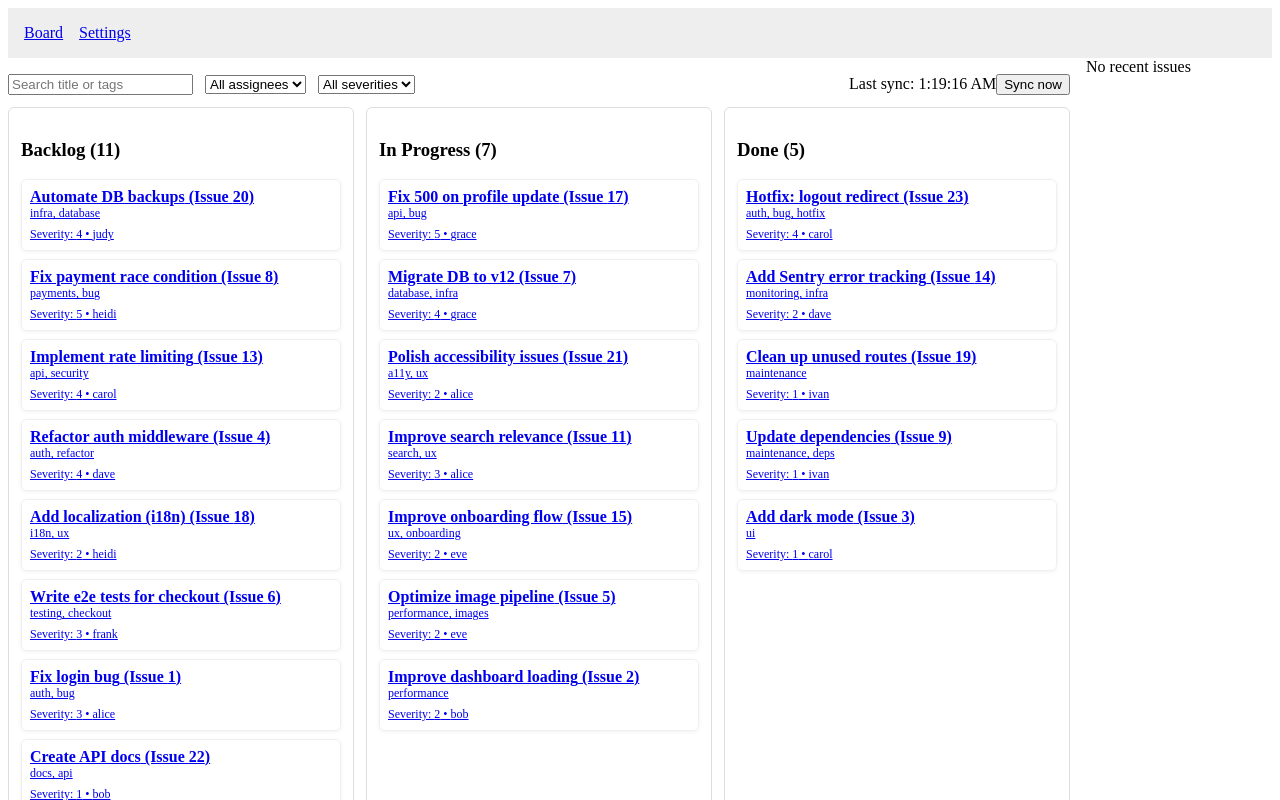
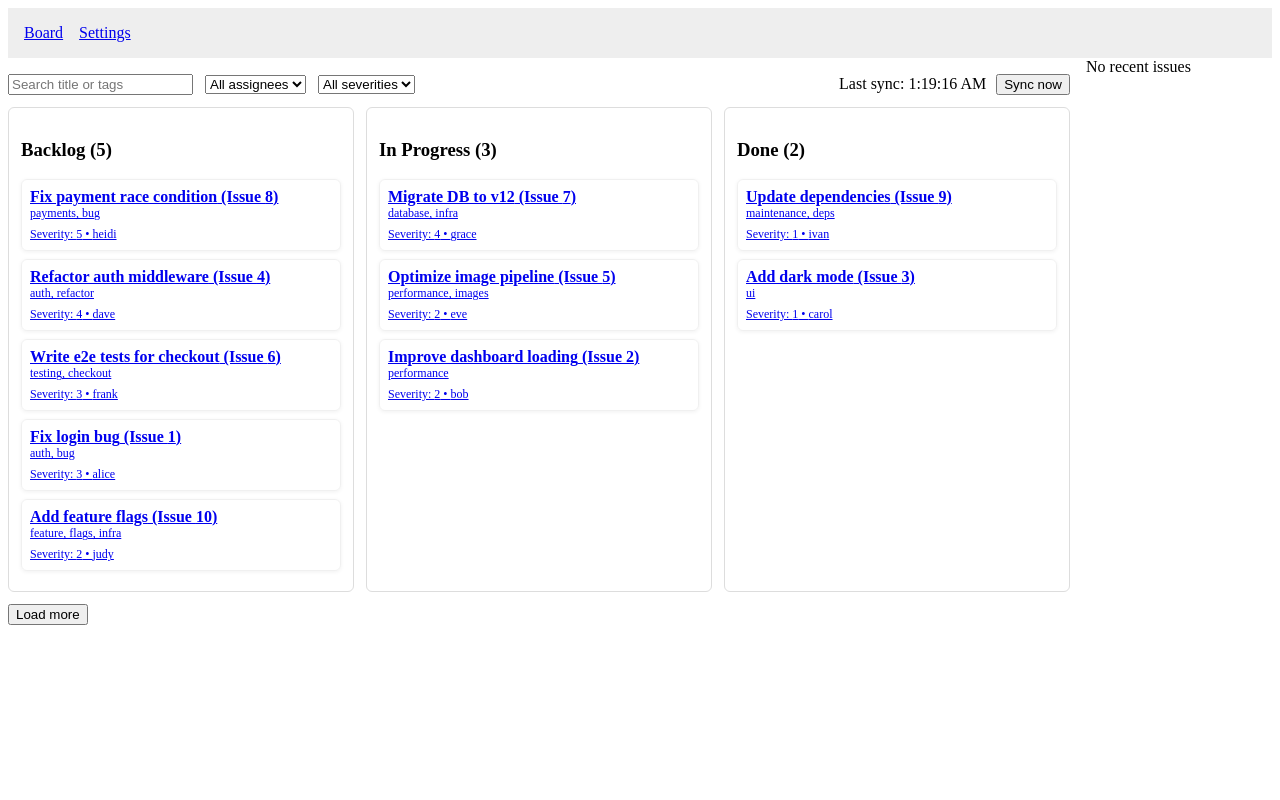
Before and after one commit to chukwuma-azubuike/kanban-issue-board, a React (Create React App) app: page /board in a window 1280 px wide. Shown: the top 800 px of the page. Built offline with nearby package versions, Linux system fonts and the light colour scheme.

Commit message:
feat(pagination): add issue list pagination

```diff
--- a/src/pages/BoardPage.tsx
+++ b/src/pages/BoardPage.tsx
@@ -27,11 +27,14 @@ export function BoardPage() {
 	const query = useIssuesStore((s) => s.query);
 	const assigneeFilter = useIssuesStore((s) => s.assigneeFilter);
 	const severityFilter = useIssuesStore((s) => s.severityFilter);
+	const page = useIssuesStore((s) => s.page);
+	const hasMore = useIssuesStore((s) => s.hasMore);
 	const updateIssue = useIssuesStore((s) => s.updateIssue);
 	const reload = useIssuesStore((s) => s.getIssues);
 	const setQuery = useIssuesStore((s) => s.setQuery);
 	const setAssigneeFilter = useIssuesStore((s) => s.setAssigneeFilter);
 	const setSeverityFilter = useIssuesStore((s) => s.setSeverityFilter);
+	const setPage = useIssuesStore((s) => s.setPage);
 
 	const onDragEnd = useCallback(
 		async (event: DragEndEvent) => {
@@ -99,6 +102,13 @@ export function BoardPage() {
 		setSeverityFilter(e.target.value !== 'all' ? Number(e.target.value) : e.target.value);
 	};
 
+	const handlePagination = () => {
+		if (hasMore) {
+			setPage(page + 1);
+			reload({ page: page + 1, limit: 10 });
+		}
+	};
+
 	const handleQuery = (e: ChangeEvent<HTMLInputElement>) => {
 		setQuery(e.target.value);
 	};
@@ -142,8 +152,10 @@ export function BoardPage() {
 						))}
 					</select>
 					<div style={{ marginLeft: 'auto' }}>
-						Last sync: {lastSync ? lastSync.toLocaleTimeString() : '—'}
-						<button onClick={reload}>Sync now</button>
+						<span style={{ marginRight: 10 }}>
+							Last sync: {lastSync ? lastSync.toLocaleTimeString() : '—'}
+						</span>
+						<button onClick={reload as () => void}>Sync now</button>
 					</div>
 				</div>
 
@@ -154,6 +166,12 @@ export function BoardPage() {
 						})}
 					</div>
 				</DndContext>
+
+				<div style={{ marginTop: 12 }}>
+					<button disabled={!hasMore} onClick={handlePagination}>
+						{hasMore ? 'Load more' : 'No more issues to load'}
+					</button>
+				</div>
 			</div>
 
 			<div style={{ width: 280 }}>
--- a/src/stores/issuesStore.ts
+++ b/src/stores/issuesStore.ts
@@ -1,8 +1,9 @@
 import { create } from 'zustand';
 import { devtools } from 'zustand/middleware';
 import * as api from '../utils/api';
-import type { Issue, IssueStatus, Issue as IssueType, PendingUpdate } from '../types';
+import type { Issue, IssueStatus, Issue as IssueType, Pagination, PendingUpdate } from '../types';
 import { currentUser } from '../constants/currentUser';
+import dedupeById from '../utils/dedupe';
 
 interface IssuesState {
 	issues: IssueType[];
@@ -14,11 +15,12 @@ interface IssuesState {
 	assigneeFilter: string | 'all';
 	severityFilter: number | 'all';
 	page: number;
+	hasMore: boolean;
 
 	// selectors / helpers
 	getIssue: (id: string) => Promise<Issue>;
 	getPendingIds: () => string[];
-	getIssues: () => Promise<void>;
+	getIssues: (pagination?: Partial<Pagination>) => Promise<void>;
 
 	// actions
 	updateIssue: (issue: Partial<Issue>) => Promise<void>;
@@ -27,6 +29,7 @@ interface IssuesState {
 	setQuery: (value: string) => void;
 	setAssigneeFilter: (value: string | 'all') => void;
 	setSeverityFilter: (value: number | 'all') => void;
+	setPage: (value: number) => void;
 }
 
 export const UNDO_DURATION_SEC = 5;
@@ -68,11 +71,44 @@ export const useIssuesStore = create<IssuesState>()(
 
 			getPendingIds: () => Object.keys(get().pending),
 
-			getIssues: async () => {
+			getIssues: async (pagination: Pagination) => {
 				set({ loading: true });
 				try {
+					const { page = 1, limit = 10 } = pagination ?? {};
+					set({ page });
+
+					// sanitize
+					const pageNum = Math.max(1, Math.floor(page));
+					const pageLimit = Math.max(1, Math.floor(limit));
+
 					const remote = await api.mockFetchIssues();
-					set({ issues: remote, lastSync: new Date(), error: null });
+
+					const start = (pageNum - 1) * pageLimit;
+					const end = start + pageLimit;
+
+					// slice safely
+					const paginatedIssues: Issue[] = remote.slice(start, end);
+
+					// determine if there's more pages available
+					const hasMore = end < remote.length;
+
+					// update store: append on page > 1, replace on page === 1
+					set((state) => {
+						const merged =
+							pageNum > 1
+								? // append but dedupe by id (protects against overlapping slices)
+								  dedupeById([...state.issues, ...paginatedIssues])
+								: paginatedIssues;
+
+						return {
+							issues: merged,
+							lastSync: new Date(),
+							error: null,
+							hasMore,
+						};
+					});
+
+					return paginatedIssues;
 				} catch (err: any) {
 					set({ error: err?.message ?? 'Failed to fetch issues' });
 				} finally {
@@ -90,6 +126,10 @@ export const useIssuesStore = create<IssuesState>()(
 
 			setSeverityFilter: (severityFilter) => {
 				set({ severityFilter });
+			},
+
+			setPage: (page) => {
+				set({ page });
 			},
 
 			updateIssue: async ({ id, ...patch }: Partial<Issue> & { id: string }) => {
--- a/src/types.ts
+++ b/src/types.ts
@@ -31,3 +31,8 @@ export interface PendingUpdate {
 	cleanupTimeoutId: number | null;
 	committed: boolean;
 }
+
+export interface Pagination {
+	page: number;
+	limit: number;
+}
--- /dev/null
+++ b/src/utils/dedupe.ts
@@ -0,0 +1,11 @@
+import { Issue } from '../types';
+
+const dedupeById = (items: Issue[]): Issue[] => {
+	const map = new Map<string, Issue>();
+	for (const it of items) {
+		map.set(it.id, it); // later duplicates overwrite earlier ones (keeps the last occurrence)
+	}
+	return Array.from(map.values());
+};
+
+export default dedupeById;
```
